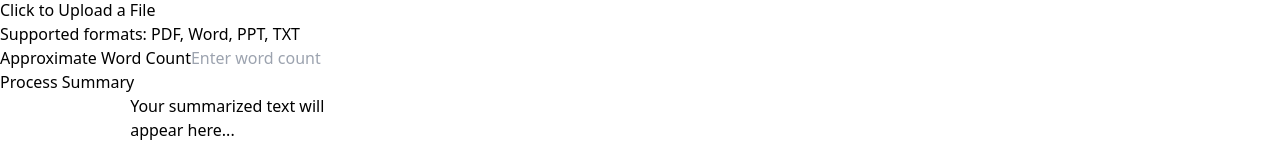
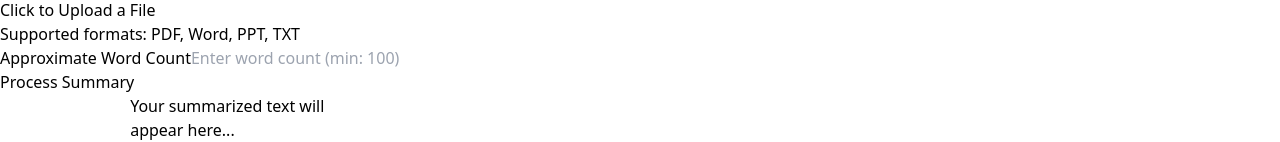
Before and after one commit to Sujitha1221/BioMentor-Personalized-E-Learning-Platform, a React (Vite) app in the folder Front-End/: page /summarize in a window 1280 px wide. Both pictures are taken after a click on the button "Upload or Paste Text". Shown: the part 10191-10333 px from the top of the page. Built offline with nearby package versions, Linux system fonts and the light colour scheme.

Commit message:
Validated wordcount

```diff
--- a/Front-End/src/components/Summarization/TopicSummaryModal.jsx
+++ b/Front-End/src/components/Summarization/TopicSummaryModal.jsx
@@ -303,10 +303,27 @@ const TopicSummaryModal = ({ isOpen, onClose }) => {
           <input
             id="word-count"
             type="number"
-            placeholder="Enter word count"
+            placeholder="Enter word count (min: 100)"
             value={wordCount}
-            onChange={(e) => setWordCount(e.target.value)}
-            className="w-full p-2 border border-gray-300 rounded-lg text-gray-700 focus:border-[#140342] focus:ring-[#140342]"
+            required
+            min="100"
+            onChange={(e) => {
+              const value = e.target.value;
+              setWordCount(value);
+
+              // Show alert if word count is below 100
+              if (parseInt(value) < 100) {
+                setAlert({
+                  message: "Word count must be at least 100.",
+                  type: "warning",
+                });
+              } else {
+                setAlert({ message: "", type: "" }); // Clear alert if valid
+              }
+            }}
+            className={`w-full p-2 border ${
+              parseInt(wordCount) < 100 ? "border-red-500" : "border-gray-300"
+            } rounded-lg text-gray-700 focus:border-[#140342] focus:ring-[#140342]`}
           />
 
           {/* Process Button */}
@@ -319,7 +336,9 @@ const TopicSummaryModal = ({ isOpen, onClose }) => {
           ? "opacity-50 cursor-not-allowed" // Disabled styling
           : ""
       }`}
-              disabled={!wordCount.trim() || !topic.trim()} // ✅ Corrected condition
+              disabled={
+                !wordCount.trim() || !topic.trim() || parseInt(wordCount) < 100
+              }
             >
               Process Summary
             </motion.button>
--- a/Front-End/src/components/Summarization/UploadModal.jsx
+++ b/Front-End/src/components/Summarization/UploadModal.jsx
@@ -407,11 +407,27 @@ const UploadModal = ({ isOpen, onClose }) => {
             <input
               id="word-count"
               type="number"
-              placeholder="Enter word count"
+              placeholder="Enter word count (min: 100)"
               value={wordCount}
               required
-              onChange={(e) => setWordCount(e.target.value)}
-              className="w-full p-2 border border-gray-300 rounded-lg text-gray-700 focus:border-[#140342] focus:ring-[#140342]"
+              min="100"
+              onChange={(e) => {
+                const value = e.target.value;
+                setWordCount(value);
+
+                // Show alert if word count is below 100
+                if (parseInt(value) < 100) {
+                  setAlert({
+                    message: "Word count must be at least 100.",
+                    type: "warning",
+                  });
+                } else {
+                  setAlert({ message: "", type: "" }); // Clear alert if valid
+                }
+              }}
+              className={`w-full p-2 border ${
+                parseInt(wordCount) < 100 ? "border-red-500" : "border-gray-300"
+              } rounded-lg text-gray-700 focus:border-[#140342] focus:ring-[#140342]`}
             />
 
             {/* Process Button */}
@@ -421,6 +437,7 @@ const UploadModal = ({ isOpen, onClose }) => {
                 className={`inline-flex items-center justify-center gap-2 px-6 py-3 border-2 border-[#140342] text-white bg-[#140342] font-semibold rounded-lg
       transition-transform duration-300 hover:scale-105 hover:bg-[#32265a] ${
         !wordCount.trim() ||
+        parseInt(wordCount) < 100 ||
         (activeTab === "document" && !selectedFile) ||
         (activeTab === "text" && !inputText.trim())
           ? "opacity-50 cursor-not-allowed"
@@ -428,6 +445,7 @@ const UploadModal = ({ isOpen, onClose }) => {
       }`}
                 disabled={
                   !wordCount.trim() ||
+                  parseInt(wordCount) < 100 ||
                   (activeTab === "document" && !selectedFile) ||
                   (activeTab === "text" && !inputText.trim())
                 }
```
Lines whose indentation alone changed are shown as unchanged.
